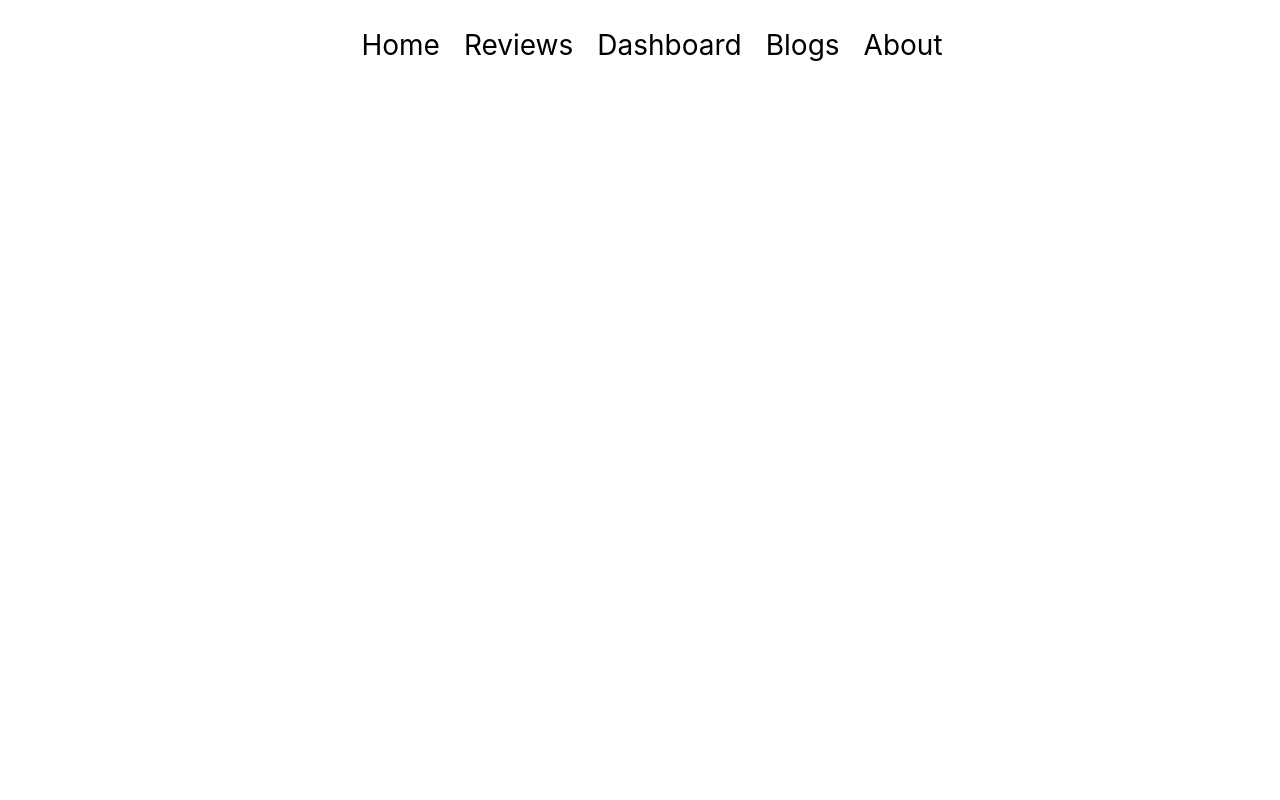
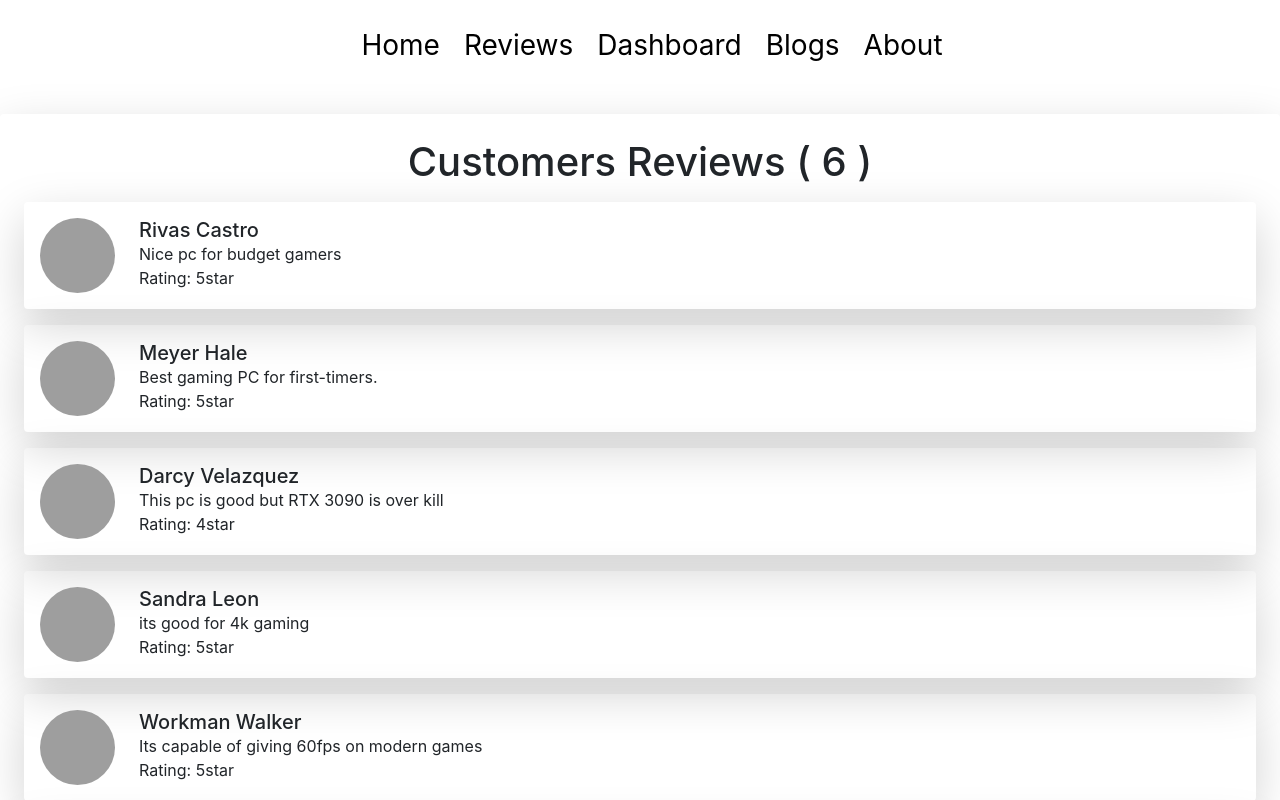
Before and after one commit to safinxr/Assignment-09, a React (Create React App) app: page /reviews in a window 1280 px wide. Shown: the top 800 px of the page. Built offline with nearby package versions, Linux system fonts and the light colour scheme; grey boxes are pictures that could not be loaded; the HTML template or start-up script is replaced by a standard one.

Commit message:
review done

```diff
--- /dev/null
+++ b/src/components/Reviews/Reviews.css
@@ -0,0 +1,5 @@
+.review-cart img{
+    width: 75px;
+    height: 75px;
+    border-radius: 50%;
+}
--- a/src/components/Reviews/Reviews.js
+++ b/src/components/Reviews/Reviews.js
@@ -1,9 +1,18 @@
 import React from 'react';
+import useReviews from '../../coustomHooks/useRevieus';
+import ReviewsCart from '../ReviewsCart/ReviewsCart';
+import './Reviews.css'
 
 const Reviews = () => {
+    const [reviews, setReviews] = useReviews();
     return (
-        <div>
-
+        <div className="my-5 mx-auto shadow-lg p-4 rounded w-100">
+            <h1 className="text-center">
+            Customers Reviews ( {reviews.length} )
+          </h1>
+          {reviews.map((data) => (
+            <ReviewsCart key={data.id} data={data}></ReviewsCart>
+          ))}
         </div>
     );
 };
--- a/src/components/ReviewsCart/ReviewsCart.js
+++ b/src/components/ReviewsCart/ReviewsCart.js
@@ -10,7 +10,7 @@ const ReviewsCart = ({data}) => {
             <div className='ms-4 '>
                 <h5 className='m-0'>{name}</h5>
                 <p  className='m-0'>{review}</p>
-                <p  className='m-0'>Rating: {rating} star</p>
+                <p  className='m-0'>Rating: {rating}star</p>
             </div>
         </div>
     );
```
